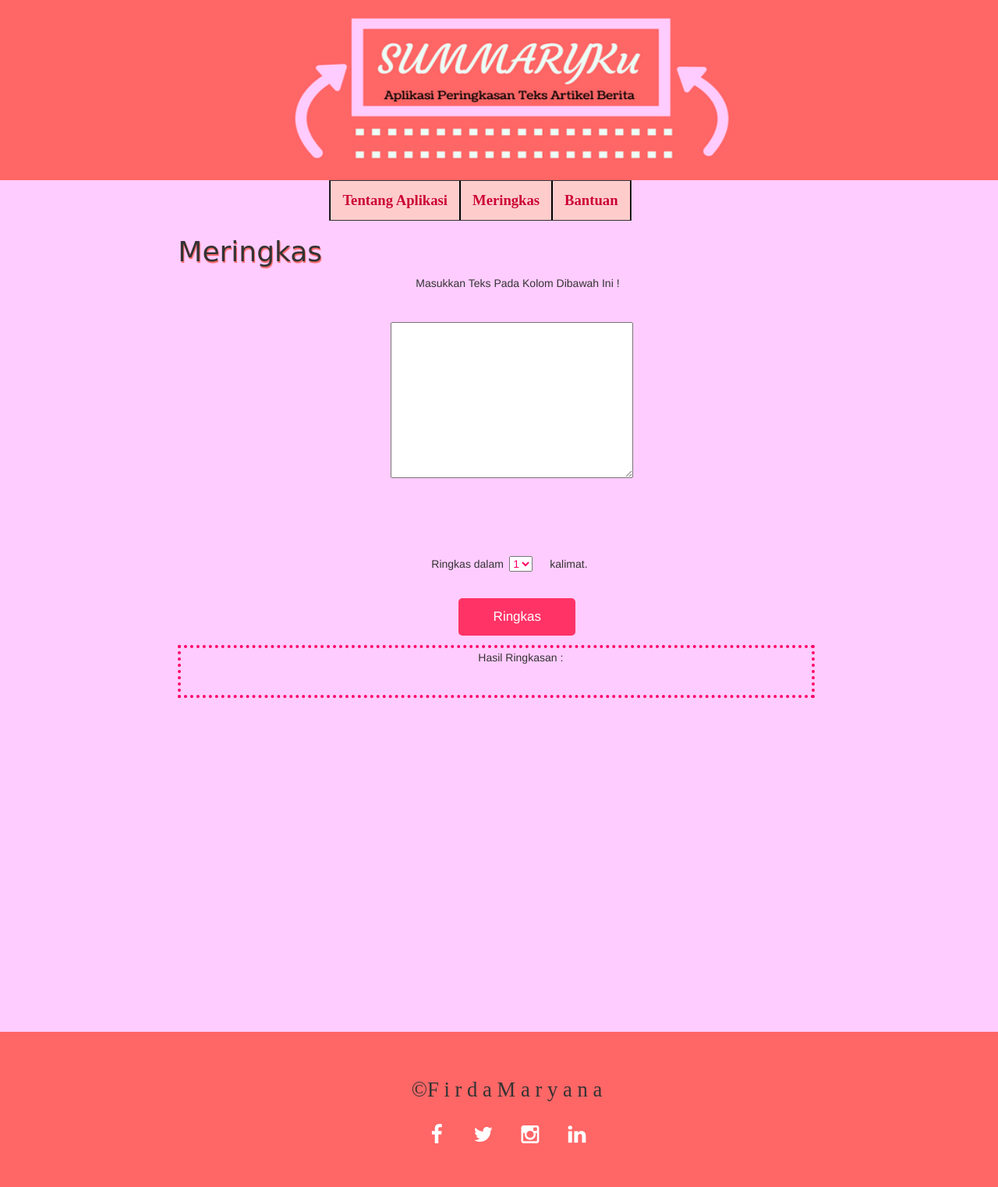
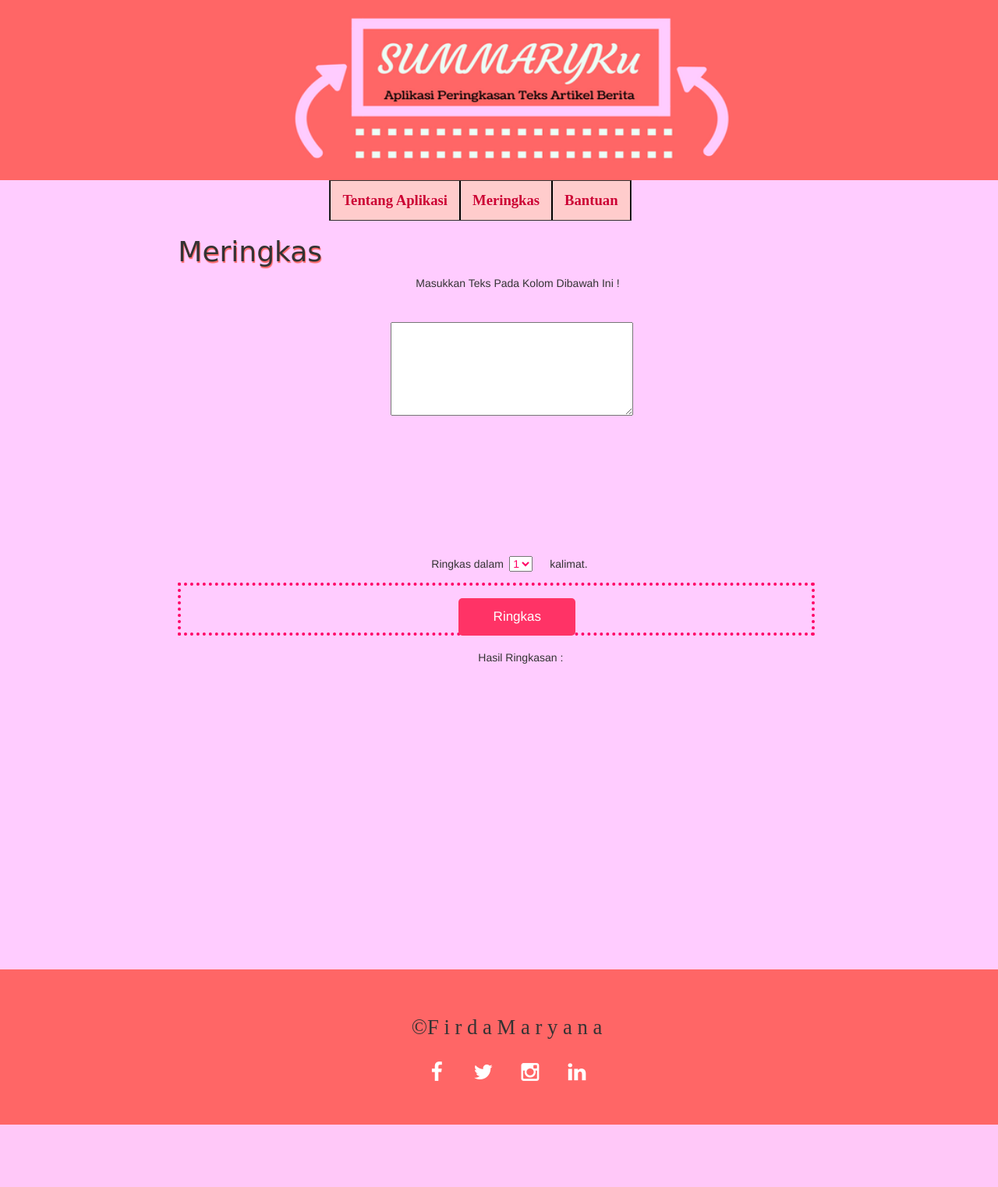
Before and after one commit to firdamaryana/skripsi, a Django app: page /home/ in a window 1280 px wide. Shown: the whole page at 78% size. After the commit the page ends 1442 px from the top, so only its background shows below. Run offline with Django 3.2, Linux system fonts and the light colour scheme; some libraries are stand-ins or nearby versions; some web fonts are replaced.

Commit message:
edit textarea

```diff
--- a/blog/static/css/blog.css
+++ b/blog/static/css/blog.css
@@ -155,7 +155,7 @@ h1, h2, h3, h4 {
 .saya textarea	{
     position: relative;
     width:30%;
-    height:25%;
+    height:15%;
     margin-right: 180px;
 }
 
```
